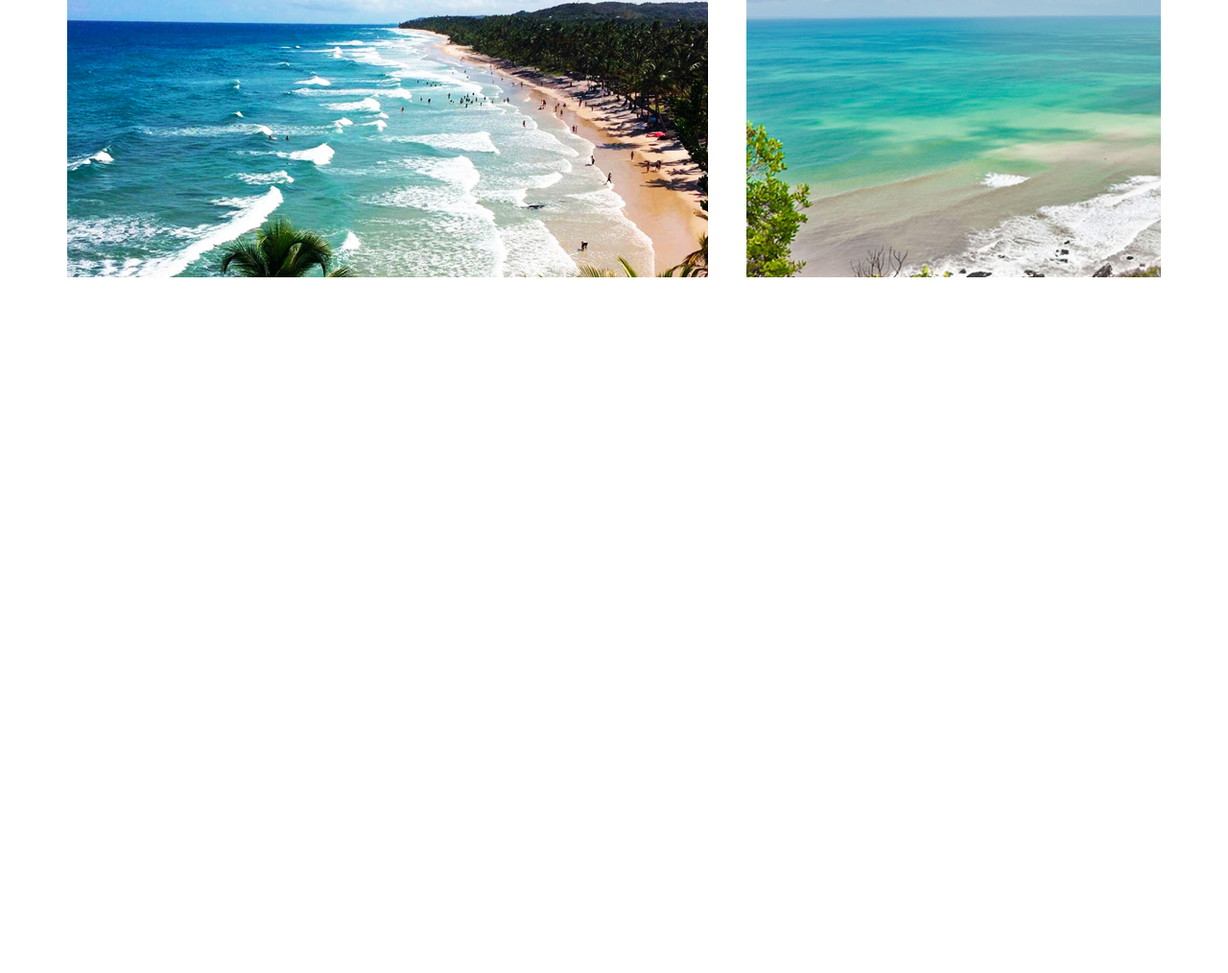
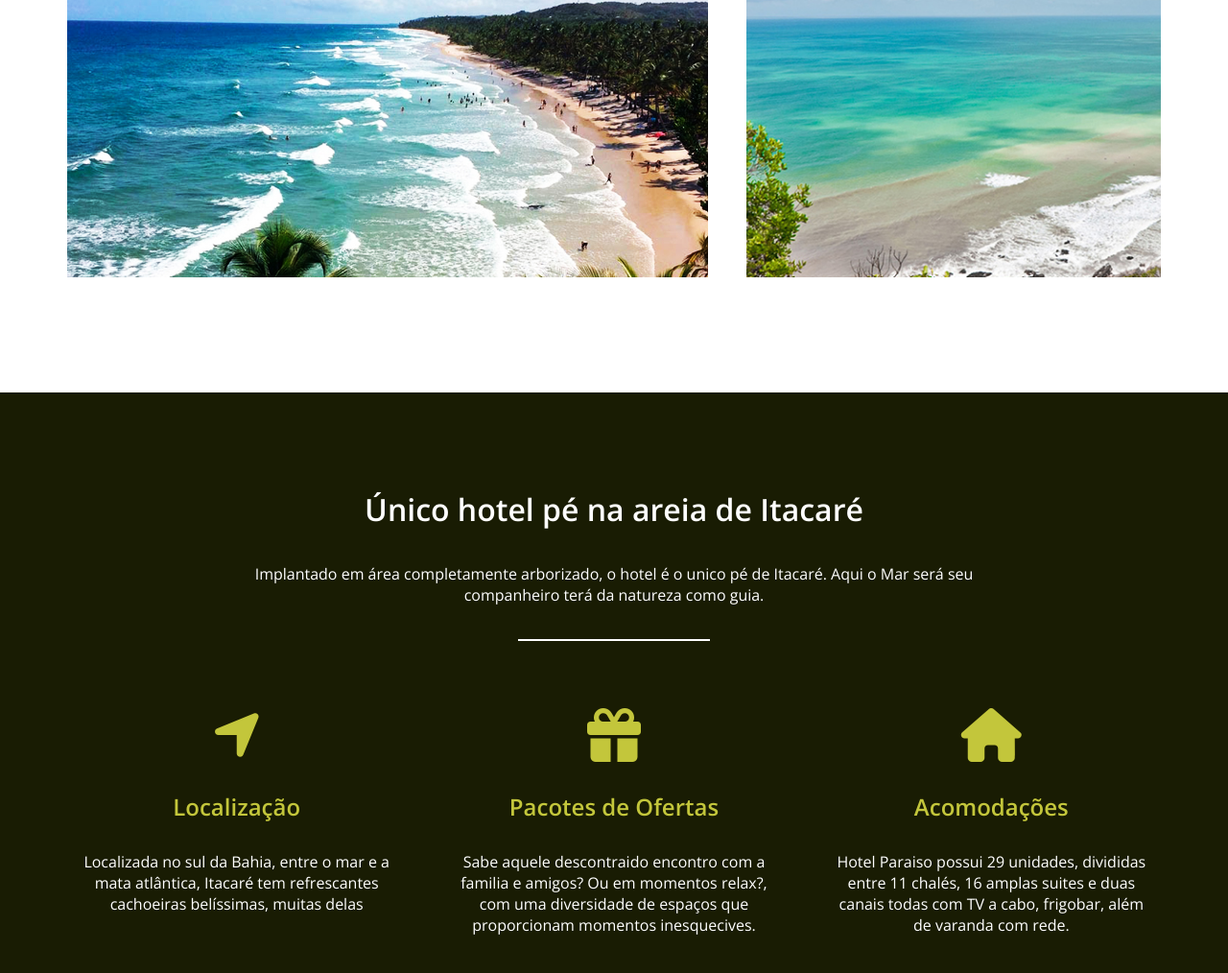
Before and after one commit to Wes1738/Flexbox, a plain HTML site: page index.html in a window 1280 px wide. Shown: the part 1520-2534 px from the top of the page at 96% size. Before the commit the page ends 1929 px from the top, so only its background shows below. Drawn offline with nearby package versions, Linux system fonts and the light colour scheme.

Commit message:
Grid com Flex Column

```diff
--- a/css/styles.css
+++ b/css/styles.css
@@ -181,3 +181,66 @@ header li a {
         flex-basis: 100%;
     }
 }
+
+/* Características */
+.caracteristicas {
+    background-color: #191c03;
+    display: flex;
+    flex-direction: column;
+    align-items: center;
+    padding: 100px 50px;
+}
+
+.caracteristicas h3 {
+    font-size: 2rem;
+    margin-bottom: 35px;
+    color: #ffffff;
+    text-align: center;
+}
+
+.caracteristicas p {
+    max-width: 800px;
+    margin-bottom: 35px;
+    color: #ffffff;
+    text-align: center;
+}
+
+.caracteristicas hr {
+    width: 200px;
+    height: 2px;
+    background-color: #ffffff;
+    margin-bottom: 70px;
+    border: none;
+}
+
+.caracteristicas .grid {
+    width: 100%;
+    display: flex;
+}
+
+.caracteristicas .grid li {
+    padding: 0 30px;
+    text-align: center;
+}
+
+.caracteristicas .grid li i {
+    color: #c3c63b;
+    font-size: 3.5rem;
+    margin-bottom: 30px;
+}
+
+.caracteristicas .grid li h4 {
+    font-size: 1.5rem;
+    color: #c3c63b;
+    margin-bottom: 30px;
+}
+
+.caracteristicas .grid li p {
+    color: #ffffff;
+}
+
+@media (max-width: 850px) {
+    .caracteristicas .grid {
+        flex-direction: column;
+    }
+}
--- a/index.html
+++ b/index.html
@@ -21,15 +21,19 @@
             <li><a href="">Reservas</a></li>
             <li><a href="">Contato</a></li>
         </nav>
+
     </header>
 
     <section class="hero">
+
         <h1>Conheça este paraíso chamado Itacaré</h1>
         <h3>"Aconchego, conforto, simpatia e alto astral"</h3>
         <a href="#" class="btn">Saiba mais</a>
+
     </section>
 
     <section class="conheca-o-hotel">
+
         <h3>Conheça o Hotel Paraíso!</h3>
         <p>Feche os olhos e imagine o paraíso. um lugar no meio da Mata Atlântica e banhado pelo mar, onde você encontra paz, tranquilidade, conforto e comodidade.</p>
         <hr/>
@@ -39,6 +43,32 @@
             <li class="large" style="background-image: url('img/itacare-03.jpg');"></li>
             <li class="small" style="background-image: url('img/itacare-04.jpg');"></li>
         </ul>
+
+    </section>
+
+    <section class="caracteristicas">
+
+        <h3>Único hotel pé na areia de Itacaré</h3>
+        <p>Implantado em área completamente arborizado, o hotel é o unico pé de Itacaré. Aqui o Mar será seu companheiro terá da natureza como guia.</p>
+        <hr>
+        <ul class="grid">
+            <li>
+                <i class="fas fa-location-arrow"></i>
+                <h4>Localização</h4>
+                <p>Localizada no sul da Bahia, entre o mar e a mata atlântica, Itacaré tem refrescantes cachoeiras belíssimas, muitas delas</p>
+            </li>
+            <li>
+                <i class="fas fa-gift"></i>
+                <h4>Pacotes de Ofertas</h4>
+                <p>Sabe aquele descontraido encontro com a familia e amigos? Ou em momentos relax?, com uma diversidade de espaços que proporcionam momentos inesquecives.</p>
+            </li>
+            <li>
+                <i class="fas fa-home"></i>
+                <h4>Acomodações</h4>
+                <p>Hotel Paraiso possui 29 unidades, divididas entre 11 chalés, 16 amplas suites e duas canais todas com TV a cabo, frigobar, além de varanda com rede.</p>
+            </li>
+        </ul>
+
     </section>
 
 </body>
```
